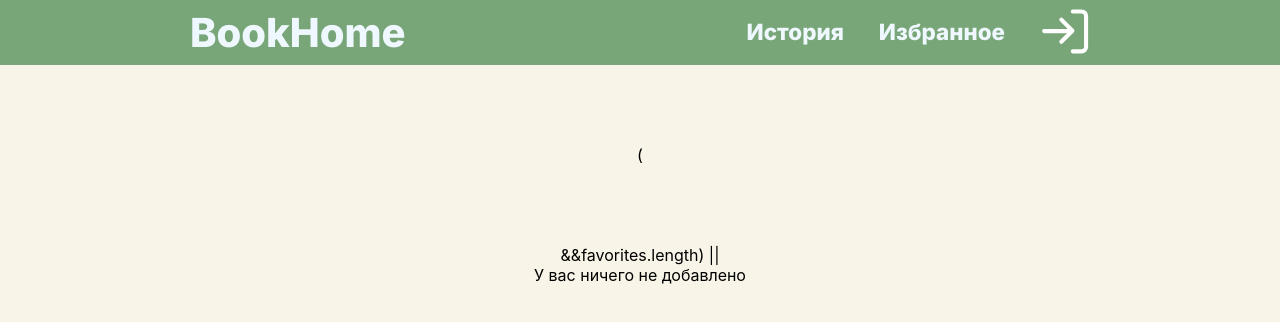
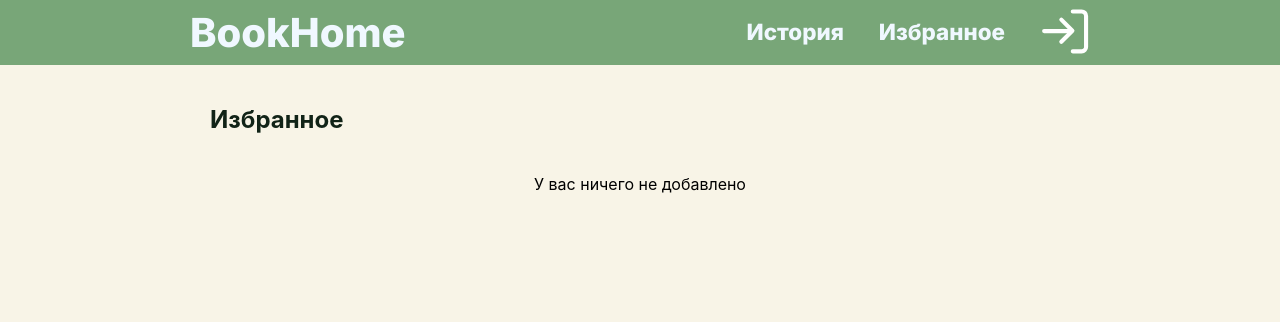
Before and after one commit to NBhey/React_intensive_proj, a React (Create React App) app: page /Favorites in a window 1280 px wide. Shown: the top 322 px of the page. Built offline with nearby package versions, Linux system fonts and the light colour scheme.

Commit message:
solved style problems

```diff
--- a/src/App.css
+++ b/src/App.css
@@ -1,6 +1,6 @@
 .App {
   text-align: center;
-  width: 100vw;
+  width: 100%;
   box-sizing: border-box;
   background-color: #F8F4E7;
 }
--- a/src/App.js
+++ b/src/App.js
@@ -26,7 +26,7 @@ function App() {
           <Route path = '/' element = {<Home tittle={resources.pages.home.tittle}/>}/>
           <Route path='/SignInPage' element = {<SignInPage/>}/>
           <Route path='/SignUpPage' element = {<SignUpPage/>}/>
-          <Route path ='/Favorites' element = {<Favorites/>}/>
+          <Route path ='/Favorites' element = {<Favorites tittle={resources.pages.favorites.tittle}/>}/>
           <Route path='/book/:id' element={<Book/>}/>
           <Route path='/history' element={<History tittle={resources.pages.history.tittle}/>}/>
           <Route path='/search' element={<SearchPage tittle={resources.pages.search.tittle}/>}/>
--- a/src/components/Search/Search.jsx
+++ b/src/components/Search/Search.jsx
@@ -1,7 +1,7 @@
 import React, { useState, useEffect } from 'react';
 import { getBooks } from '../../servises/api/getBooks';
 
-import Filter from '../Filter/Filter';
+import Filter from '../filter/Filter';
 import Suggestion from '../Suggestion/Suggestion';
 
 import searchImg from '../../assets/images/search.svg';
--- a/src/pages/Favorites/Favorites.jsx
+++ b/src/pages/Favorites/Favorites.jsx
@@ -5,13 +5,14 @@ import TittlePages from '../../components/TittlePages/TittlePages'
 const Favorites = ({tittle}) => {
 
 const favorites = useSelector(state=>state.favorites.userFavorites)
-  return (<>
-     <div className="wrapper">
-        <TittlePages tittle={tittle}/>
-    </div>
-    (<Cards books = {favorites} loading={false}/>&&favorites.length) || <div className="wrapper">
-        <p>У вас ничего не добавлено</p>
-    </div>
+  return (
+  <>
+        <div className="wrapper">
+            <TittlePages tittle={tittle}/>
+        </div>
+        {(<Cards books = {favorites} loading={false}/>&&favorites.length) || <div className="wrapper">
+            <p>У вас ничего не добавлено</p>
+        </div>}
 </>
 
   )
```
